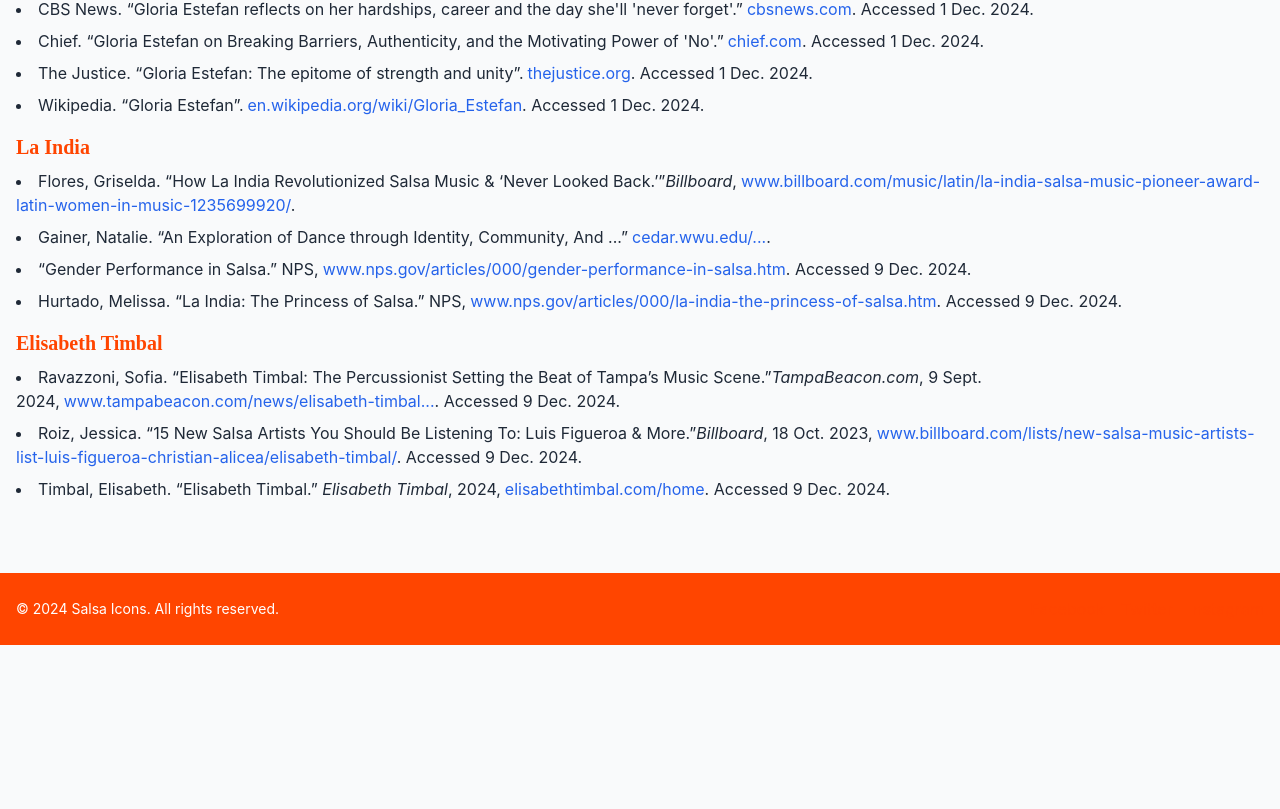
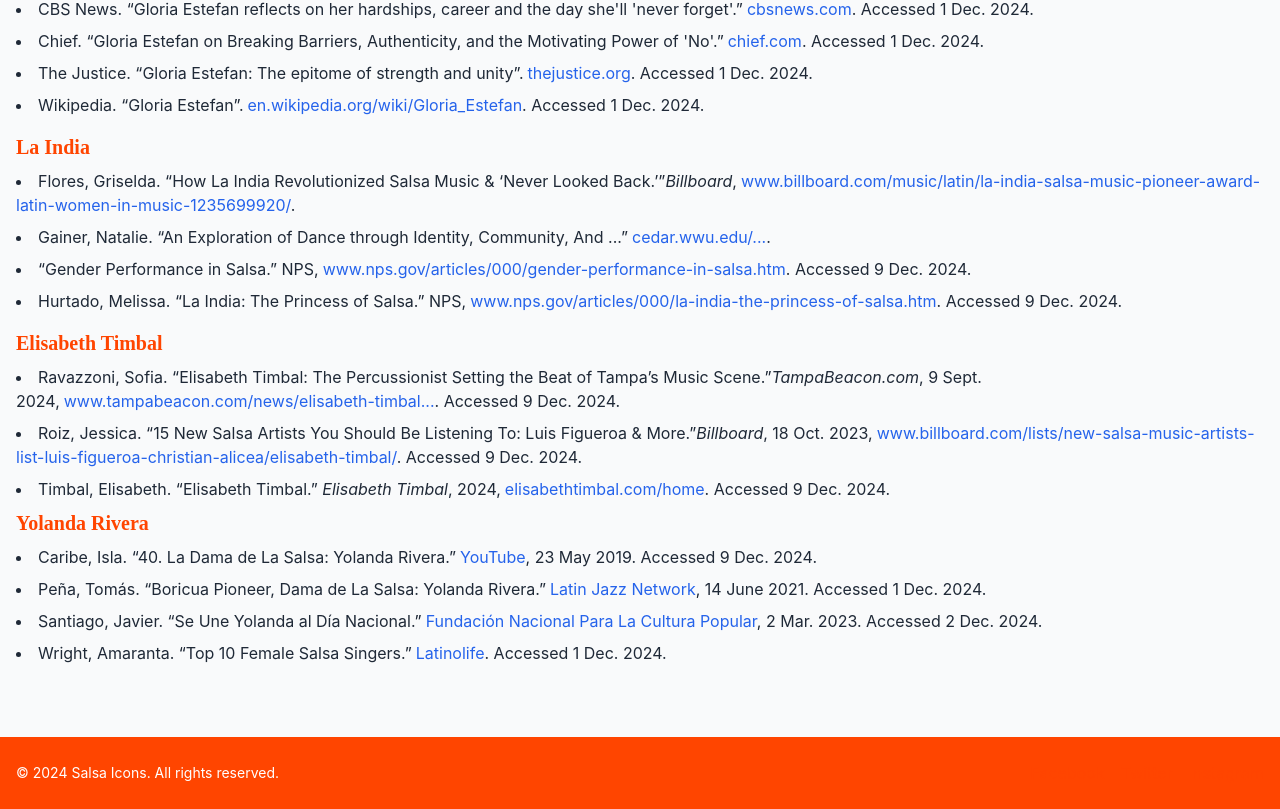
Before and after one commit to samdobson28/salsa-icons, a Next.js app: page / in a window 1280 px wide. Shown: the part 4447-5256 px from the top of the page. Before the commit the page ends 5092 px from the top, so only its background shows below. Built offline with nearby package versions, Linux system fonts and the light colour scheme.

Commit message:
yolanda citations added to home

```diff
--- a/src/app/page.tsx
+++ b/src/app/page.tsx
@@ -633,6 +633,59 @@
             . Accessed 9 Dec. 2024.
           </li>
         </ul>
+        <h3 className="text-xl font-semibold text-salsa mb-2">
+          Yolanda Rivera
+        </h3>
+        <ul className="list-disc list-inside mb-4">
+          <li className="mb-2">
+            Caribe, Isla. “40. La Dama de La Salsa: Yolanda Rivera.”
+            <a
+              href="https://www.youtube.com/watch?v=BaGfKpeuMHo"
+              target="_blank"
+              rel="noopener noreferrer"
+              className="text-blue-600 hover:underline ml-1"
+            >
+              YouTube
+            </a>
+            , 23 May 2019. Accessed 9 Dec. 2024.
+          </li>
+          <li className="mb-2">
+            Peña, Tomás. “Boricua Pioneer, Dama de La Salsa: Yolanda Rivera.”
+            <a
+              href="https://latinjazznet.com/artist-profiles/boricua-pioneer-dama-de-la-salsa-yolanda-rivera/"
+              target="_blank"
+              rel="noopener noreferrer"
+              className="text-blue-600 hover:underline ml-1"
+            >
+              Latin Jazz Network
+            </a>
+            , 14 June 2021. Accessed 1 Dec. 2024.
+          </li>
+          <li className="mb-2">
+            Santiago, Javier. “Se Une Yolanda al Día Nacional.”
+            <a
+              href="https://prpop.org/2023/03/se-une-yolanda-al-dia-nacional/"
+              target="_blank"
+              rel="noopener noreferrer"
+              className="text-blue-600 hover:underline ml-1"
+            >
+              Fundación Nacional Para La Cultura Popular
+            </a>
+            , 2 Mar. 2023. Accessed 2 Dec. 2024.
+          </li>
+          <li className="mb-2">
+            Wright, Amaranta. “Top 10 Female Salsa Singers.”
+            <a
+              href="https://www.latinolife.co.uk/articles/top-10-female-salsa-singers"
+              target="_blank"
+              rel="noopener noreferrer"
+              className="text-blue-600 hover:underline ml-1"
+            >
+              Latinolife
+            </a>
+            . Accessed 1 Dec. 2024.
+          </li>
+        </ul>
       </section>
     </div>
   );
```
